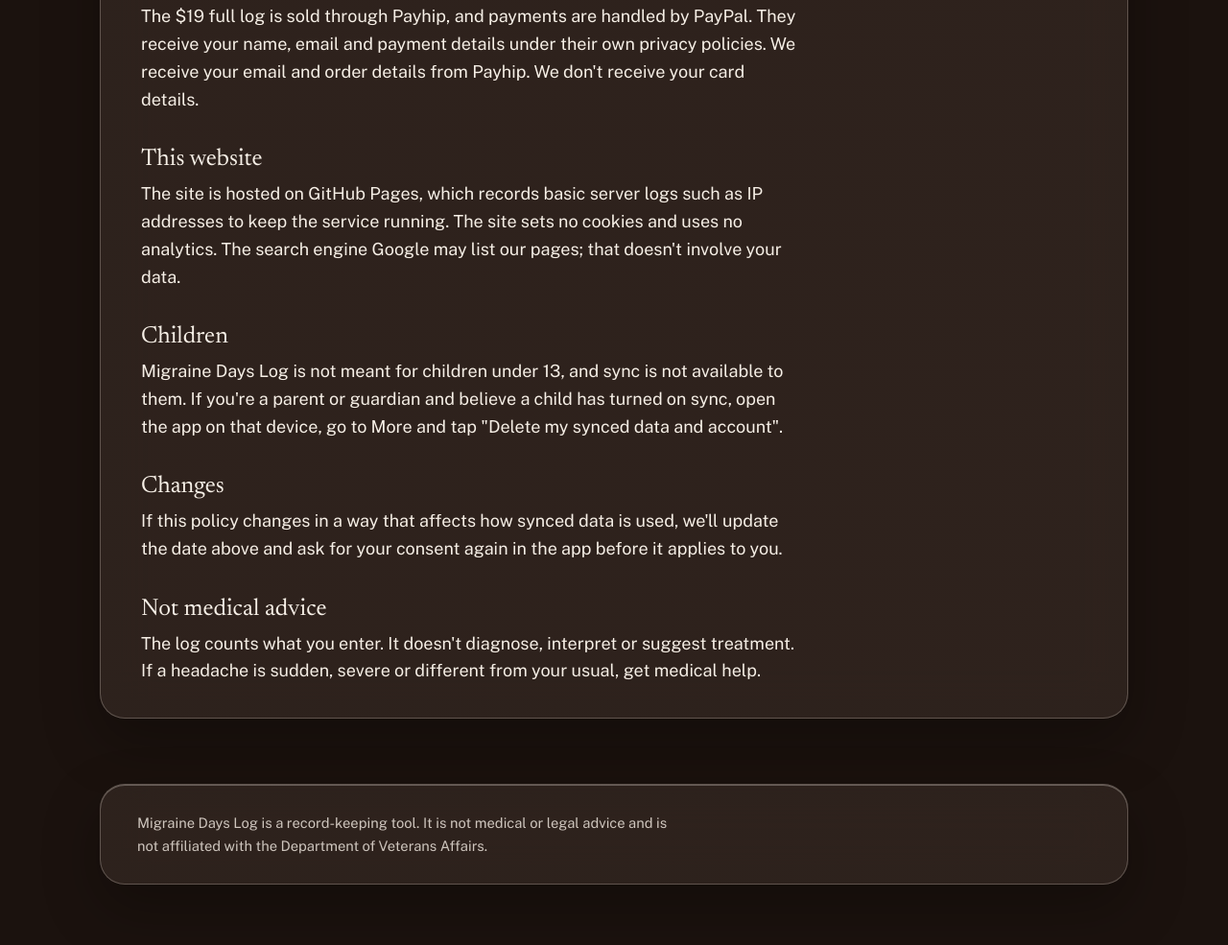
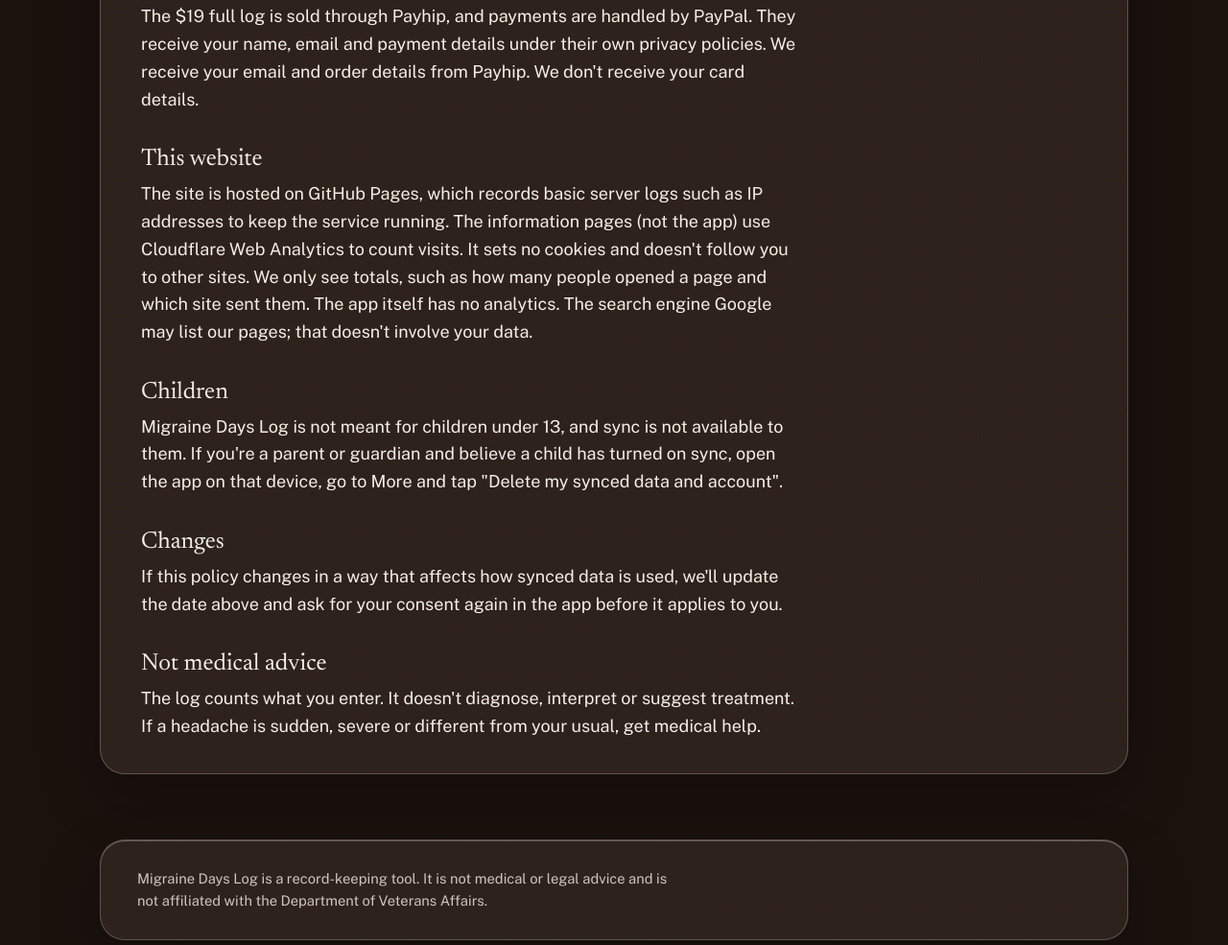
Before and after one commit to vibemarketer1999/migraine-days-log, a plain HTML site: page privacy/index.html in a window 1280 px wide. Shown: the part 2508-3493 px from the top of the page at 96% size. Drawn offline with Linux system fonts and the light colour scheme.

Commit message:
Count visits on the information pages with Cloudflare Web Analytics
Cookie-free counter on the marketing pages only; the app has no analytics. Privacy policy updated to say so.

Co-Authored-By: Claude Opus 5.5 <noreply@anthropic.com>

```diff
--- a/privacy/index.html
+++ b/privacy/index.html
@@ -61,7 +61,7 @@
 <p>The $19 full log is sold through Payhip, and payments are handled by PayPal. They receive your name, email and payment details under their own privacy policies. We receive your email and order details from Payhip. We don't receive your card details.</p>
 
 <h3>This website</h3>
-<p>The site is hosted on GitHub Pages, which records basic server logs such as IP addresses to keep the service running. The site sets no cookies and uses no analytics. The search engine Google may list our pages; that doesn't involve your data.</p>
+<p>The site is hosted on GitHub Pages, which records basic server logs such as IP addresses to keep the service running. The information pages (not the app) use Cloudflare Web Analytics to count visits. It sets no cookies and doesn't follow you to other sites. We only see totals, such as how many people opened a page and which site sent them. The app itself has no analytics. The search engine Google may list our pages; that doesn't involve your data.</p>
 
 <h3>Children</h3>
 <p>Migraine Days Log is not meant for children under 13, and sync is not available to them. If you're a parent or guardian and believe a child has turned on sync, open the app on that device, go to More and tap "Delete my synced data and account".</p>
@@ -78,5 +78,6 @@
   <p>Migraine Days Log is a record-keeping tool. It is not medical or legal advice and is not affiliated with the Department of Veterans Affairs.</p>
 </footer>
 </div>
+<script defer src="https://static.cloudflareinsights.com/beacon.min.js" data-cf-beacon='{"token": "f76e000110094e78b132e2c9d9921d0e"}'></script>
 </body>
 </html>
```
Also changed, not shown: headache-diary/index.html (+1 -0 lines), headache-diary/printable.html (+1 -0 lines), index.html (+1 -0 lines), prostrating-migraine/index.html (+1 -0 lines), va-migraine-log/index.html (+1 -0 lines), va-migraine-log/printable.html (+1 -0 lines), va-migraine-rating/index.html (+1 -0 lines).
